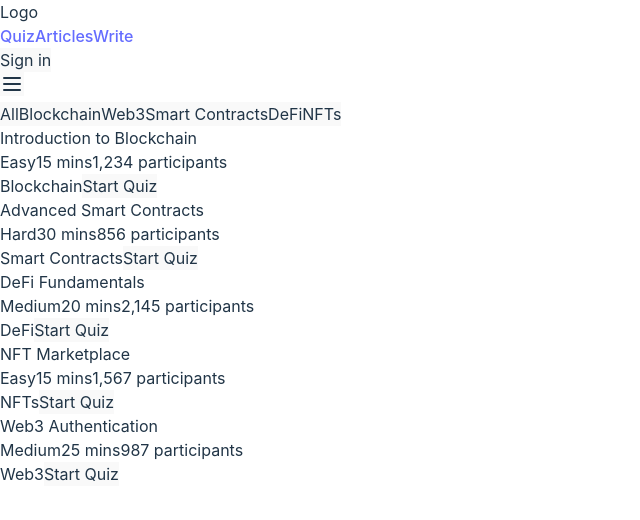
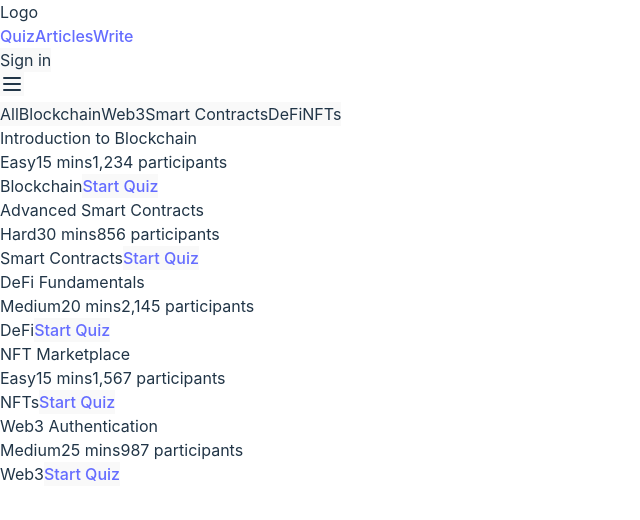
Before and after one commit to Rohit-00/LearnLedger, a React (Vite) app: page /quizzes in a window 1280 px wide. Shown: the top 520 px of the page, without its empty margins (0-640 px from the left). Built offline with nearby package versions, Linux system fonts and the light colour scheme.

Commit message:
fixed particular quiz issue

```diff
--- a/src/App.tsx
+++ b/src/App.tsx
@@ -6,7 +6,7 @@ import QuizTab from "./pages/quizzes";
 import { QuizPage } from "./pages/quiz";
 import { createBrowserRouter, RouterProvider } from "react-router";
 import Layout from "./layout";
-import ArticlesTab from "./Pages/articles";
+import ArticlesTab from "./pages/articles";
 
 const router = createBrowserRouter([
   {
@@ -14,7 +14,7 @@ const router = createBrowserRouter([
     element: <Layout />,
     children: [
       {
-        path: "/quiz",
+        path: "/quiz/:id",
         element: <QuizPage />,
       },
 
--- a/src/pages/quizzes.tsx
+++ b/src/pages/quizzes.tsx
@@ -1,4 +1,5 @@
 import React, { useState } from 'react';
+import { Link } from 'react-router';
 
 interface Quiz {
   id: string;
@@ -125,9 +126,11 @@ const QuizTab = () => {
               <span className="text-sm text-gray-500 dark:text-gray-400">
                 {quiz.category}
               </span>
+              <Link to={`/quiz/${1}`}>
               <button className="px-4 py-2 text-sm font-medium text-white bg-blue-600 dark:bg-blue-500 rounded-md hover:bg-blue-700 dark:hover:bg-blue-600 transition-colors">
                 Start Quiz
               </button>
+              </Link>
             </div>
           </div>
         ))}
```
